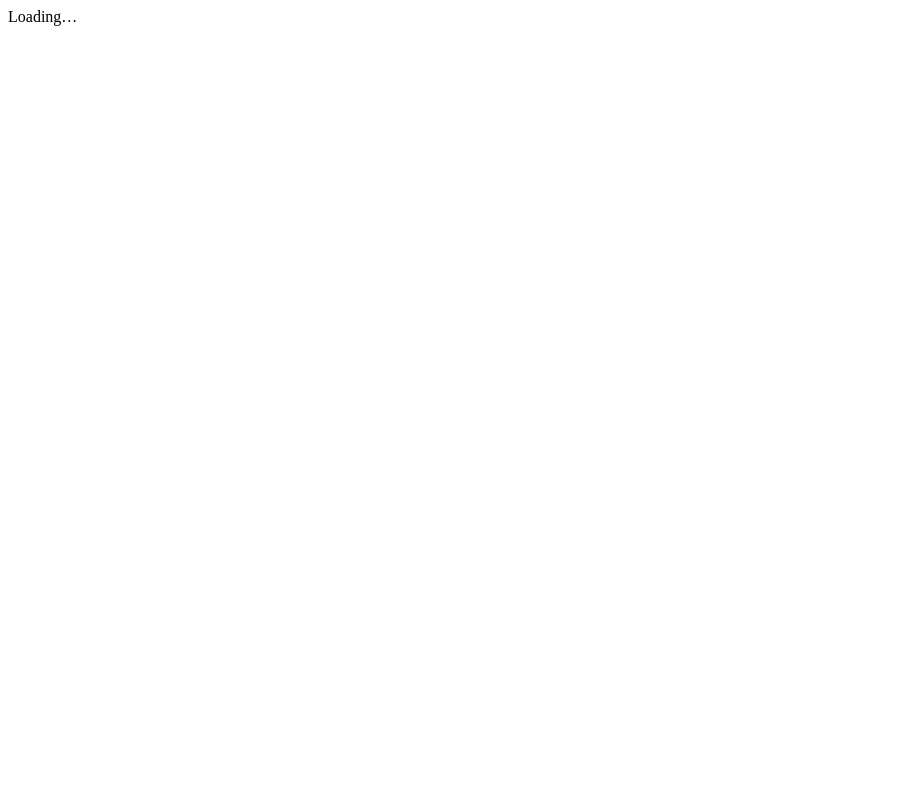
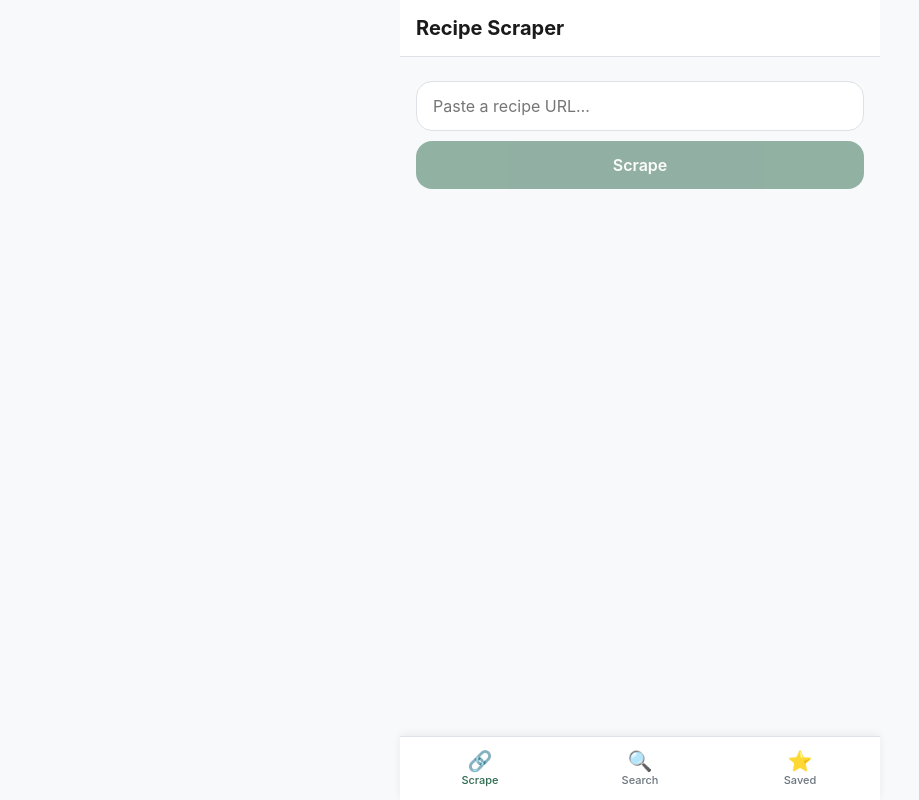
Before and after one commit to HaydenClark1/Recipe-Scraper, a React (Vite) app in the folder frontend/: page /#/scrape in a window 1280 px wide. Shown: the whole page, without its empty margins (0-919 px from the left). Built offline with nearby package versions, Linux system fonts and the light colour scheme; no server answers.

Commit message:
feat: wire up hash router with tab layout and all pages

```diff
--- /dev/null
+++ b/frontend/src/App.jsx
@@ -0,0 +1,41 @@
+import { createHashRouter, RouterProvider, Navigate, Outlet } from 'react-router-dom'
+import { RecipeProvider } from './context/RecipeContext.jsx'
+import { TabBar } from './components/TabBar.jsx'
+import { ScrapePage } from './pages/ScrapePage.jsx'
+import { SearchPage } from './pages/SearchPage.jsx'
+import { SavedPage } from './pages/SavedPage.jsx'
+import { RecipeDetailPage } from './pages/RecipeDetailPage.jsx'
+import './styles/global.css'
+import './App.css'
+
+function TabLayout() {
+  return (
+    <div className="tab-layout">
+      <div className="tab-content">
+        <Outlet />
+      </div>
+      <TabBar />
+    </div>
+  )
+}
+
+const router = createHashRouter([
+  { path: '/', element: <Navigate to="/scrape" replace /> },
+  {
+    element: <TabLayout />,
+    children: [
+      { path: '/scrape', element: <ScrapePage /> },
+      { path: '/search', element: <SearchPage /> },
+      { path: '/saved',  element: <SavedPage /> },
+    ],
+  },
+  { path: '/recipe', element: <RecipeDetailPage /> },
+])
+
+export default function App() {
+  return (
+    <RecipeProvider>
+      <RouterProvider router={router} />
+    </RecipeProvider>
+  )
+}
--- a/frontend/src/main.jsx
+++ b/frontend/src/main.jsx
@@ -1,8 +1,9 @@
 import { StrictMode } from 'react'
 import { createRoot } from 'react-dom/client'
+import App from './App.jsx'
 
 createRoot(document.getElementById('root')).render(
   <StrictMode>
-    <div>Loading…</div>
+    <App />
   </StrictMode>
 )
```
